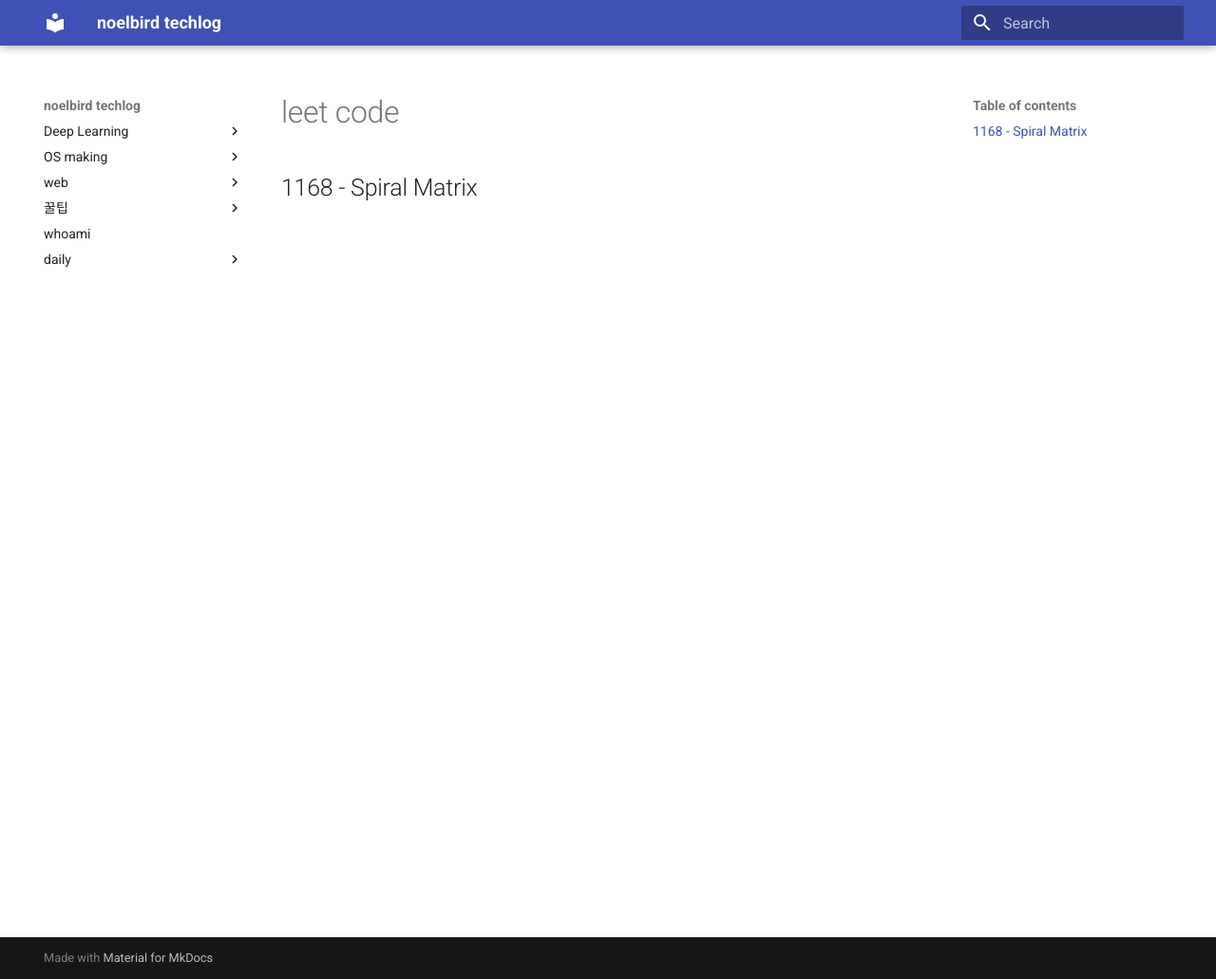
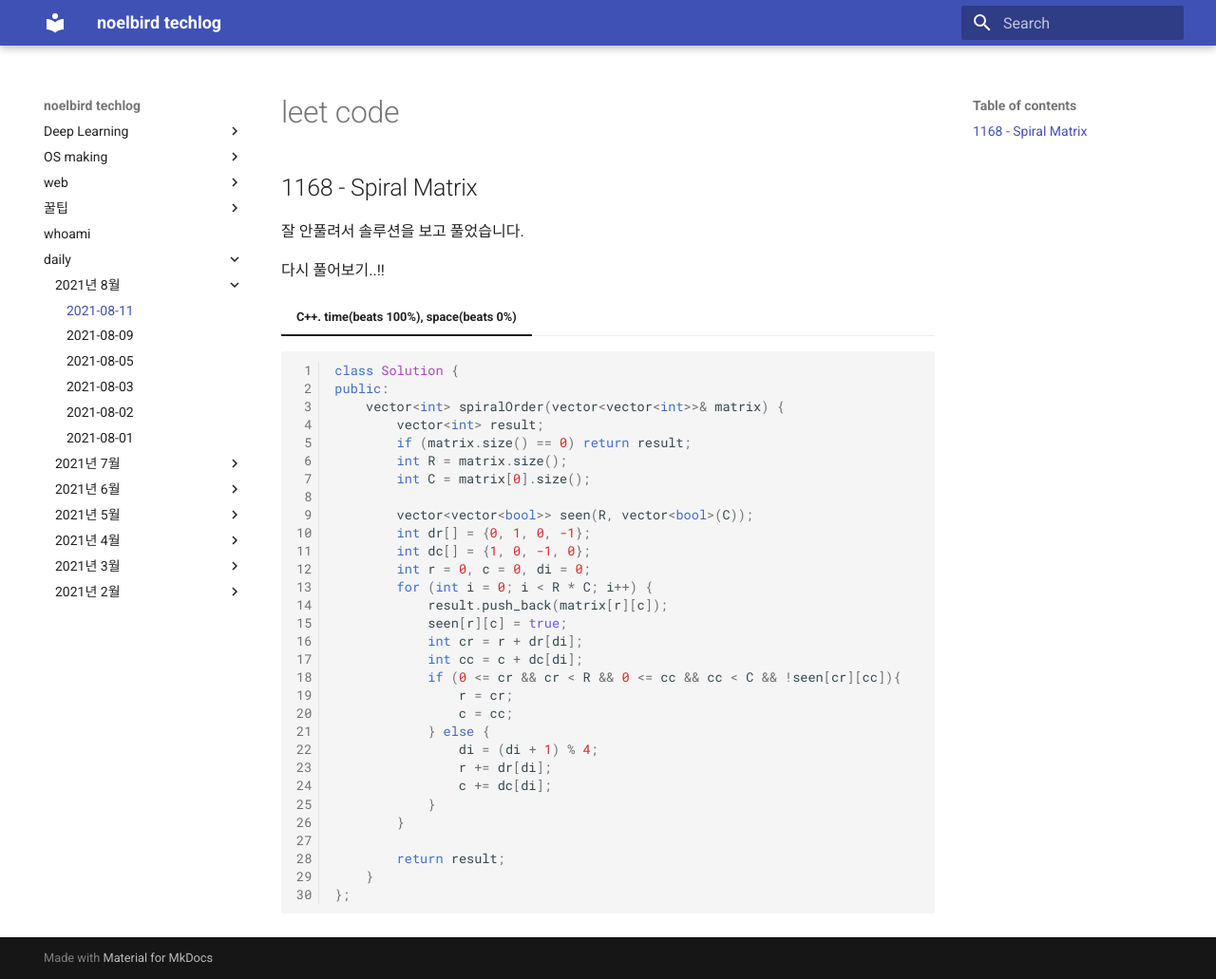
Before and after one commit to NoelBird/noelbird.github.io, an MkDocs documentation site: the page built from docs/daily/2021-08-11.md, in a window 1280 px wide and 1031 px high. Shown: the whole window at 95% size. Built offline with MkDocs 1.6.1 and Material for MkDocs 9.7.7, drawn with Linux system fonts in a browser that asks for light colours; nearby versions of some CDN libraries.

Commit message:
leet code

````diff
--- a/docs/daily/2021-08-11.md
+++ b/docs/daily/2021-08-11.md
@@ -3,3 +3,48 @@
 
 
 ## 1168 - Spiral Matrix
+
+
+
+잘 안풀려서 솔루션을 보고 풀었습니다.
+
+
+
+다시 풀어보기..!!
+
+
+
+=== "C++. time(beats 100%), space(beats 0%)"
+
+  ```c++
+  class Solution {
+  public:
+      vector<int> spiralOrder(vector<vector<int>>& matrix) {
+          vector<int> result;
+          if (matrix.size() == 0) return result;
+          int R = matrix.size();
+          int C = matrix[0].size();
+
+          vector<vector<bool>> seen(R, vector<bool>(C));
+          int dr[] = {0, 1, 0, -1};
+          int dc[] = {1, 0, -1, 0};
+          int r = 0, c = 0, di = 0;
+          for (int i = 0; i < R * C; i++) {
+              result.push_back(matrix[r][c]);
+              seen[r][c] = true;
+              int cr = r + dr[di];
+              int cc = c + dc[di];
+              if (0 <= cr && cr < R && 0 <= cc && cc < C && !seen[cr][cc]){
+                  r = cr;
+                  c = cc;
+              } else {
+                  di = (di + 1) % 4;
+                  r += dr[di];
+                  c += dc[di];
+              }
+          }
+
+          return result;
+      }
+  };
+  ```
--- a/mkdocs.yml
+++ b/mkdocs.yml
@@ -92,6 +92,7 @@ nav:
   - whoami: whoami/aboutme.md
   - daily:
     - 2021년 8월:
+      - '2021-08-11': 'daily/2021-08-11.md'
       - '2021-08-09': 'daily/2021-08-09.md'
       - '2021-08-05': 'daily/2021-08-05.md'
       - '2021-08-03': 'daily/2021-08-03.md'
````
